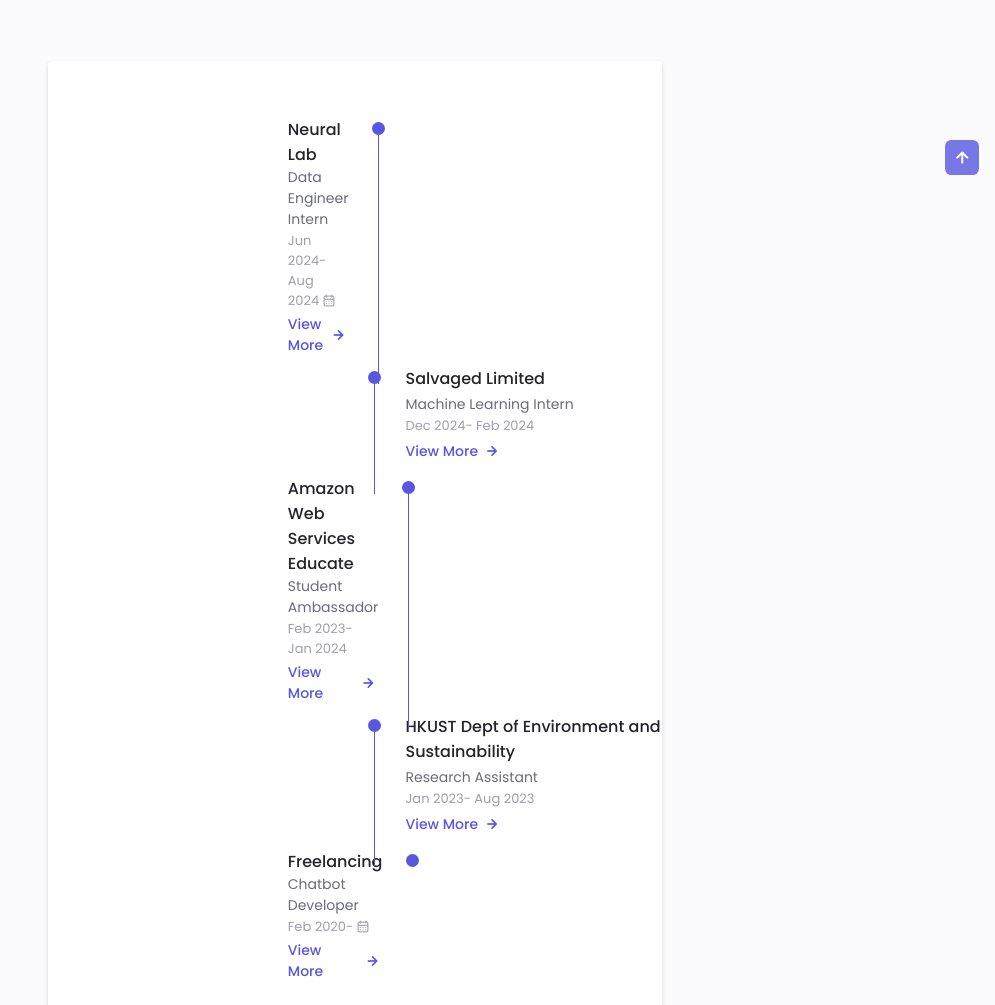
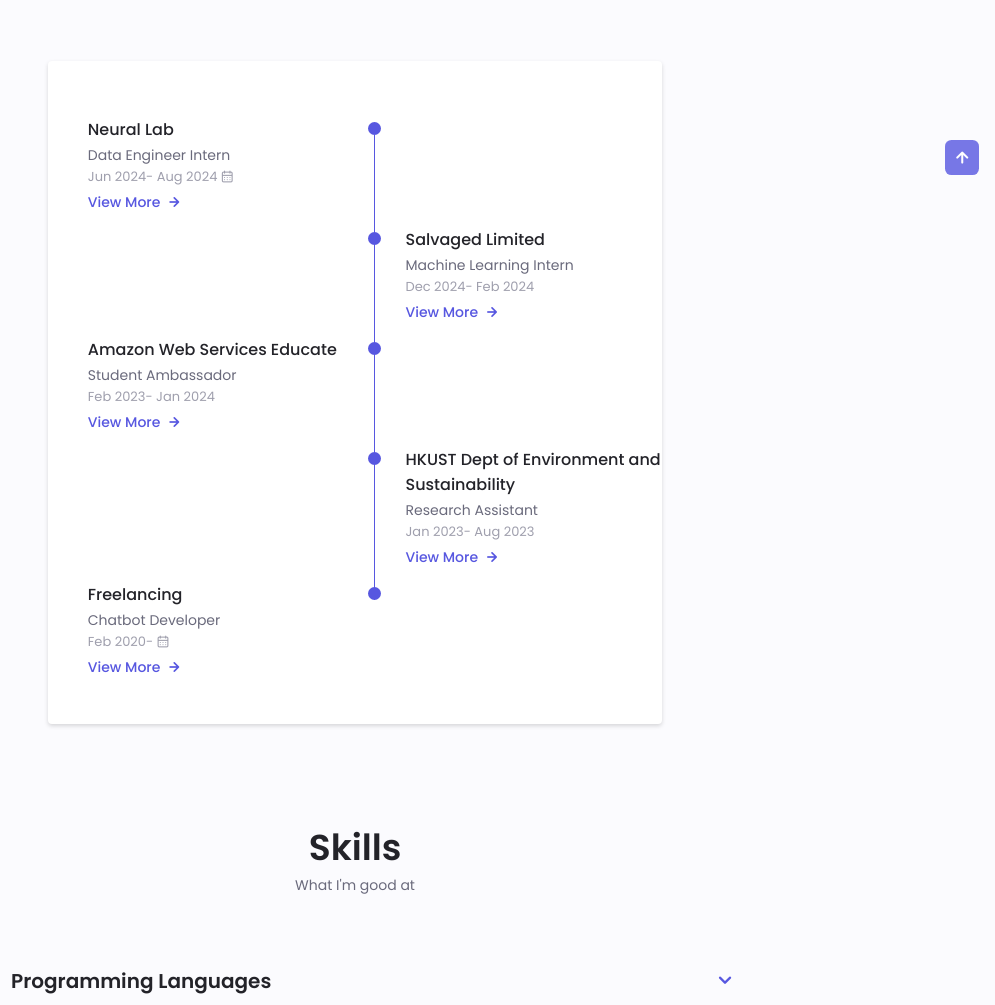
Before and after one commit to shahmancodes/shahmancodes.github.io, a plain HTML site: page index.html in a window 1280 px wide. Shown: the part 785-1790 px from the top of the page, without its empty margins (285-1280 px from the left). Drawn offline with nearby package versions, Linux system fonts and the light colour scheme.

Commit message:
modified:   index.html

```diff
--- a/index.html
+++ b/index.html
@@ -137,7 +137,7 @@
               id="education"
             >
               <!--====== Qualification 1 ======-->
-              <div class="qualification__data" style= "margin-top: -40px; margin-left:200px; margin-right:200px;">
+              <div class="qualification__data" style= "margin-top: -40px; ">
                 <div>
                   <h3 class="qualification__title">Neural Lab</h3>
                   <span class="qualification__subtitle"
@@ -213,7 +213,7 @@
 
               </div>
               <!--====== Qualification 3 ======-->
-              <div class="qualification__data" style="margin-left:200px; margin-right:200px;">
+              <div class="qualification__data" >
 
                 <div >
                   <h3 class="qualification__title">Amazon Web Services Educate</h3>
@@ -291,7 +291,7 @@
 
               </div>
               <!--====== Qualification 5 ======-->
-              <div class="qualification__data" style="margin-left:200px; margin-right:200px;">
+              <div class="qualification__data">
 
                 <div>
                   <h3 class="qualification__title">Freelancing</h3>
```
